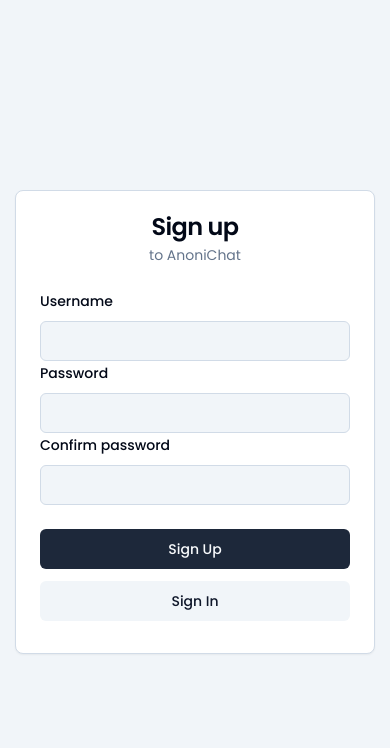
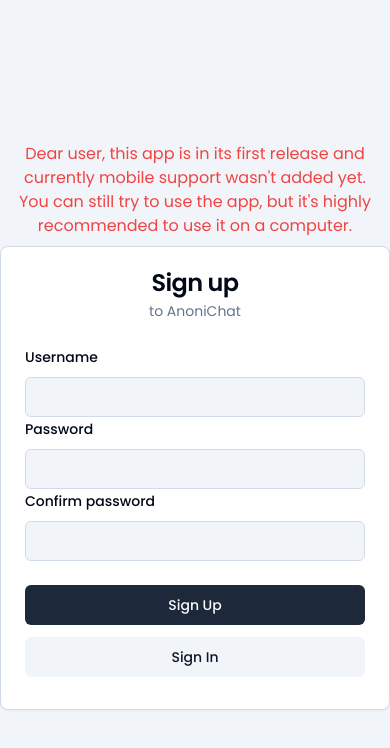
Before and after one commit to lucaspevidor/anonichat-frontend, a Next.js app: page /auth/sign-up in a window 390 px wide. Shown: the top 748 px of the page. Built offline with nearby package versions, Linux system fonts and the light colour scheme; no server answers.

Commit message:
Added mobile warning msg to sign-in/up pages

```diff
--- a/app/auth/sign-in/page.tsx
+++ b/app/auth/sign-in/page.tsx
@@ -75,6 +75,11 @@ const SignIn = () => {
 
   return (
     <div className="flex flex-col items-center justify-center h-full bg-secondary">
+      <div>
+        <p className="p-2 text-center text-destructive md:hidden">
+          Dear user, this app is in its first release and currently mobile support wasn&apos;t added yet.
+          You can still try to use the app, but it&apos;s highly recommended to use it on a computer.
+        </p>
         <Card className="min-w-[22.5rem]">
           <Form {...form}>
             <form onSubmit={form.handleSubmit(onSubmit)} className="">
@@ -127,6 +132,7 @@ const SignIn = () => {
           </Form>
         </Card>
       </div>
+    </div>
   );
 }
 
--- a/app/auth/sign-up/page.tsx
+++ b/app/auth/sign-up/page.tsx
@@ -112,6 +112,11 @@ const SignUp = () => {
 
   return (
     <div className="flex flex-col items-center justify-center h-full bg-secondary">
+      <div>
+        <p className="p-2 text-center text-destructive md:hidden">
+          Dear user, this app is in its first release and currently mobile support wasn&apos;t added yet.
+          You can still try to use the app, but it&apos;s highly recommended to use it on a computer.
+        </p>
         <Card className="min-w-[22.5rem] min-h-[29rem]">
           <Form {...form}>
             <form onSubmit={form.handleSubmit(onSubmit)} className="">
@@ -177,6 +182,7 @@ const SignUp = () => {
           </Form>
         </Card>
       </div>
+    </div>
   );
 }
 
```
Lines whose indentation alone changed are shown as unchanged.
